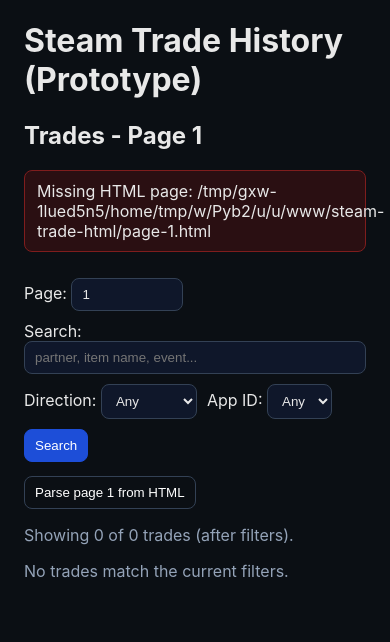
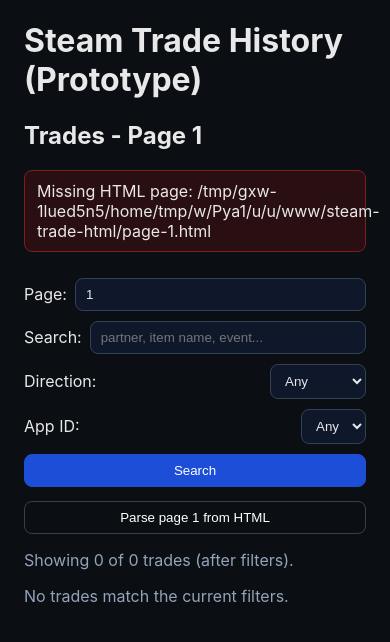
Before and after one commit to raitnigol/steam-trade-analyzer, a Flask app: page / in a window 390 px wide. Shown: the top 642 px of the page. Run offline with Flask 3, Linux system fonts and the light colour scheme.

Commit message:
UI enhancements + banner for trade protected items like in steam trade history view

```diff
--- a/app.py
+++ b/app.py
@@ -89,6 +89,53 @@
     return " ".join(parts).lower()
 
 
+_PROTECTION_STATS_CACHE: Dict[str, Any] = {"latest_mtime": None}
+
+
+def compute_protection_stats_across_cached_pages() -> Dict[str, int]:
+    """
+    Counts "trade_protected" trades across all cached `page-*.parsed.json`.
+
+    This is a prototype helper for a Steam-like banner message:
+      "You have X recent trades with protected items..."
+    """
+    global _PROTECTION_STATS_CACHE
+
+    parsed_paths = sorted(ROOT_DIR.glob("page-*.parsed.json"))
+    latest_mtime = max((p.stat().st_mtime for p in parsed_paths), default=0)
+
+    if _PROTECTION_STATS_CACHE.get("latest_mtime") == latest_mtime:
+        return {
+            "protected_trades_count": int(_PROTECTION_STATS_CACHE.get("protected_trades_count", 0)),
+            "total_trades_count": int(_PROTECTION_STATS_CACHE.get("total_trades_count", 0)),
+        }
+
+    protected_trades_count = 0
+    total_trades_count = 0
+
+    for path in parsed_paths:
+        try:
+            data = jsonlib.loads(path.read_text(encoding="utf-8"))
+        except Exception:
+            continue
+
+        for t in data.get("trades") or []:
+            total_trades_count += 1
+            if t.get("trade_protected"):
+                protected_trades_count += 1
+
+    _PROTECTION_STATS_CACHE = {
+        "latest_mtime": latest_mtime,
+        "protected_trades_count": protected_trades_count,
+        "total_trades_count": total_trades_count,
+    }
+
+    return {
+        "protected_trades_count": protected_trades_count,
+        "total_trades_count": total_trades_count,
+    }
+
+
 @app.route("/", methods=["GET"])
 def index() -> str:
     page_num = int(request.args.get("page", "1"))
@@ -131,6 +178,7 @@
                 all_app_ids.add(str(x))
 
     page_meta = parsed.get("page") or {}
+    protection_stats = compute_protection_stats_across_cached_pages()
     return render_template(
         "index.html",
         trades=filtered,
@@ -144,6 +192,8 @@
         summary_text=page_meta.get("summary_text", ""),
         cursor_href=page_meta.get("cursor_href"),
         all_app_ids=sorted(all_app_ids),
+        protected_trades_count=protection_stats.get("protected_trades_count", 0),
+        protection_help_url="https://help.steampowered.com/wizard/HelpTradeRestore",
     )
 
 
--- a/templates/base.html
+++ b/templates/base.html
@@ -27,6 +27,17 @@
         padding: 10px 12px;
         margin-bottom: 12px;
         border-radius: 8px;
+      }
+
+      /* Steam-like "protected items" emphasis */
+      .steam-protected-flash {
+        background: #3b2b00;
+        border-color: #fbbf24;
+        color: #fde68a;
+      }
+
+      .steam-protected-flash a {
+        color: #fde68a;
       }
       .muted {
         color: #94a3b8;
@@ -86,6 +97,28 @@
       ul.items {
         margin: 8px 0 0;
         padding-left: 18px;
+      }
+
+      /* Responsive filter/search form */
+      .filters-form {
+        display: flex;
+        gap: 10px;
+        flex-wrap: wrap;
+        align-items: center;
+      }
+
+      .filters-form label {
+        display: flex;
+        gap: 8px;
+        align-items: center;
+      }
+
+      .field-page {
+        width: 90px;
+      }
+
+      .field-search {
+        width: 320px;
       }
 
       .items-grid {
@@ -217,16 +250,24 @@
         height: 36px;
         border-radius: 999px;
         object-fit: cover;
-        border: 1px solid #334155;
+        border: 2px solid #334155;
         margin-right: 10px;
         vertical-align: middle;
+      }
+
+      .partner-avatar-link {
+        display: inline-flex;
+        align-items: center;
+        text-decoration: none;
+        color: inherit;
+        cursor: pointer;
       }
 
       .partner-avatar-placeholder {
         width: 36px;
         height: 36px;
         border-radius: 999px;
-        border: 1px dashed #334155;
+        border: 2px dashed #334155;
         margin-right: 10px;
         vertical-align: middle;
         background: #0f172a;
@@ -237,6 +278,56 @@
         font-size: 12px;
         font-weight: 600;
         user-select: none;
+      }
+
+      .partner-avatar-link:hover .partner-avatar,
+      .partner-avatar-link:hover .partner-avatar-placeholder {
+        border-color: #7dd3fc;
+      }
+
+      @media (max-width: 640px) {
+        .row {
+          flex-direction: column;
+          align-items: stretch;
+        }
+
+        .trade-title {
+          flex-direction: column;
+          align-items: flex-start;
+        }
+
+        .filters-form {
+          flex-direction: column;
+          align-items: stretch;
+        }
+
+        .filters-form label {
+          width: 100%;
+          justify-content: space-between;
+        }
+
+        .field-page,
+        .field-search {
+          width: 100%;
+        }
+
+        button,
+        button.secondary {
+          width: 100%;
+        }
+
+        .items-grid {
+          gap: 8px;
+        }
+
+        .item-card {
+          min-width: 0;
+          width: 100%;
+        }
+
+        .item-img {
+          margin-bottom: 6px;
+        }
       }
 
       .error {
--- a/templates/index.html
+++ b/templates/index.html
@@ -19,14 +28,14 @@
   </div>
 
   <div class="row" style="margin: 14px 0;">
-    <form method="get" style="display: flex; gap: 10px; flex-wrap: wrap; align-items: center;">
+    <form method="get" class="filters-form">
       <label>
         Page:
-        <input name="page" value="{{ page_num }}" style="width: 90px;" />
+        <input class="field-page" name="page" value="{{ page_num }}" />
       </label>
       <label>
         Search:
-        <input name="q" value="{{ q }}" placeholder="partner, item name, event..." style="width: 320px;" />
+        <input class="field-search" name="q" value="{{ q }}" placeholder="partner, item name, event..." />
       </label>
       <label>
         Direction:
```
Also changed, not shown: other parts of templates/index.html (+24 -8 lines).
